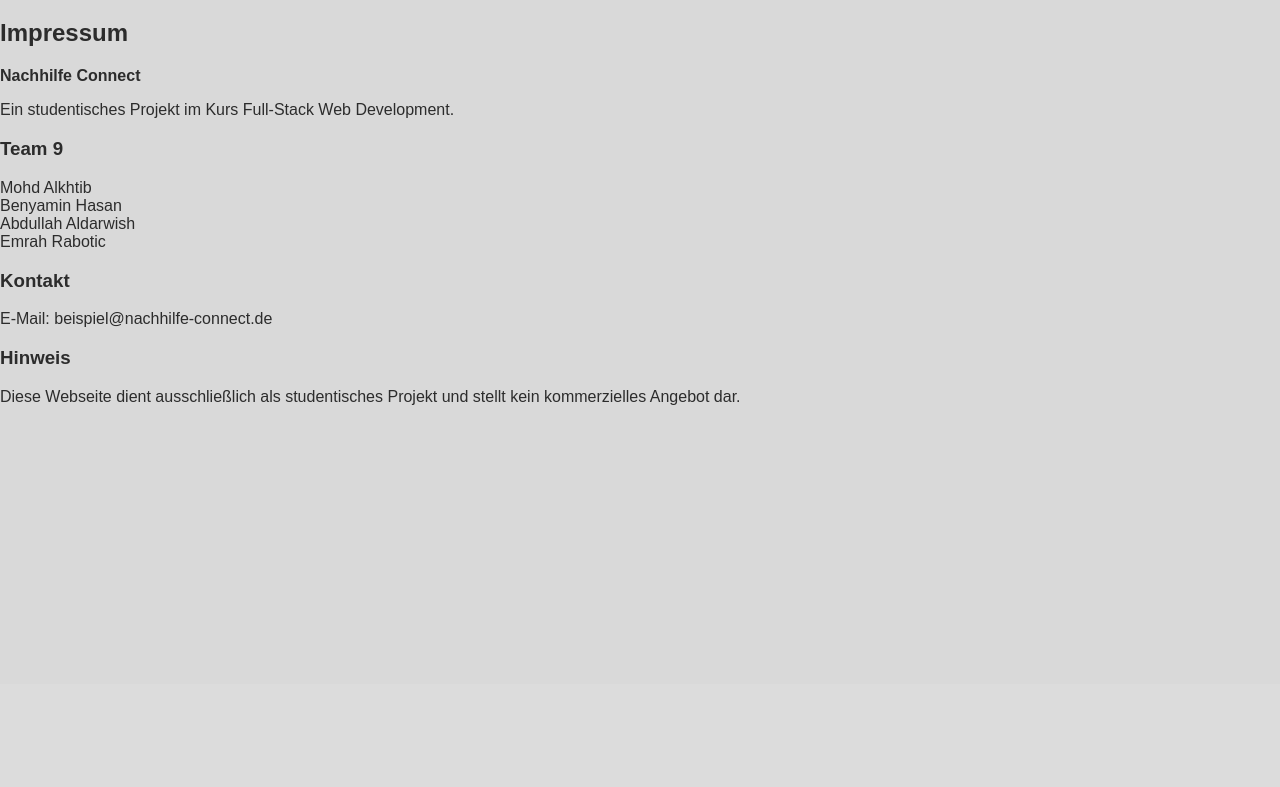
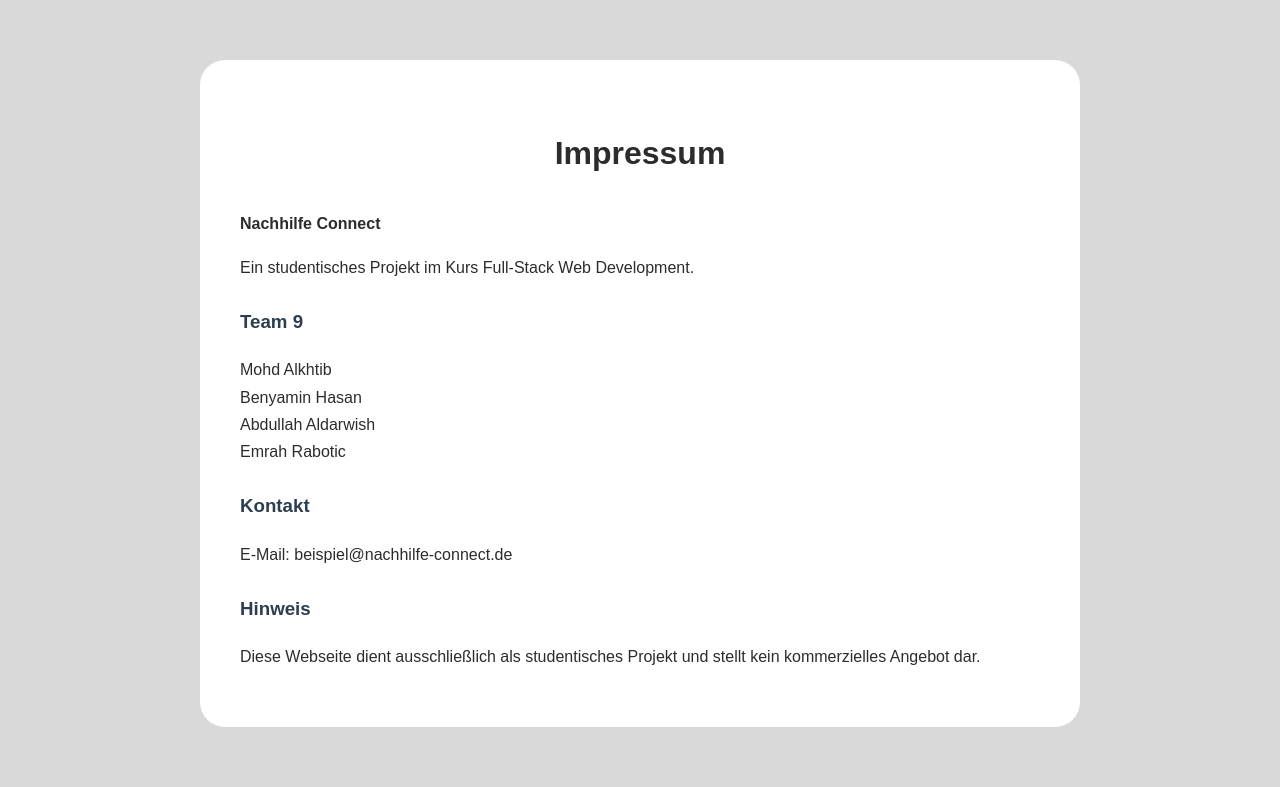
Before and after one commit to Mohd323/Nachhilfe-Plattform, a Flask app: page /impressum in a window 1280 px wide. Shown: the part 116-903 px from the top of the page. Before the commit the page ends 521 px from the top, so only its background shows below. Run offline with Flask 3, Linux system fonts and the light colour scheme.

Commit message:
Update Style.css (Rechtliche Seiten)

```diff
--- a/static/css/style.css
+++ b/static/css/style.css
@@ -522,3 +522,39 @@ footer a {
 .profile-edit-btn:hover {
     background-color: #4f888a;                        /* dunklere Farbe beim Überfahren */
 }
+
+/* Rechtliche Seiten: Impressum, Datenschutz, Nutzungsbedingungen */
+/* Container für rechtliche Inhalte */
+.legal-container {
+    display: flex;                      /* Inhalt ausrichten */
+    justify-content: center;            /* horizontal zentrieren */
+    padding: 60px 20px;
+    background-color: #d9d9d9;
+}
+
+/* Weiße Inhaltskarte */
+.legal-card {
+    background-color: #ffffff;
+    width: 800px;
+    padding: 40px;
+    border-radius: 25px;
+    line-height: 1.7;                   /* Zeilenabstand */
+}
+
+/* Hauptüberschrift */
+.legal-card h2 {
+    text-align: center;
+    font-size: 32px;
+    margin-bottom: 30px;                /* Abstand nach unten */
+}
+
+/* Abschnittsüberschriften */
+.legal-card h3 {
+    margin-top: 25px;                   /* Abstand nach oben */
+    color: #2c3e50;
+}
+
+/* Absatztexte */
+.legal-card p {
+    font-size: 16px;
+}
```
